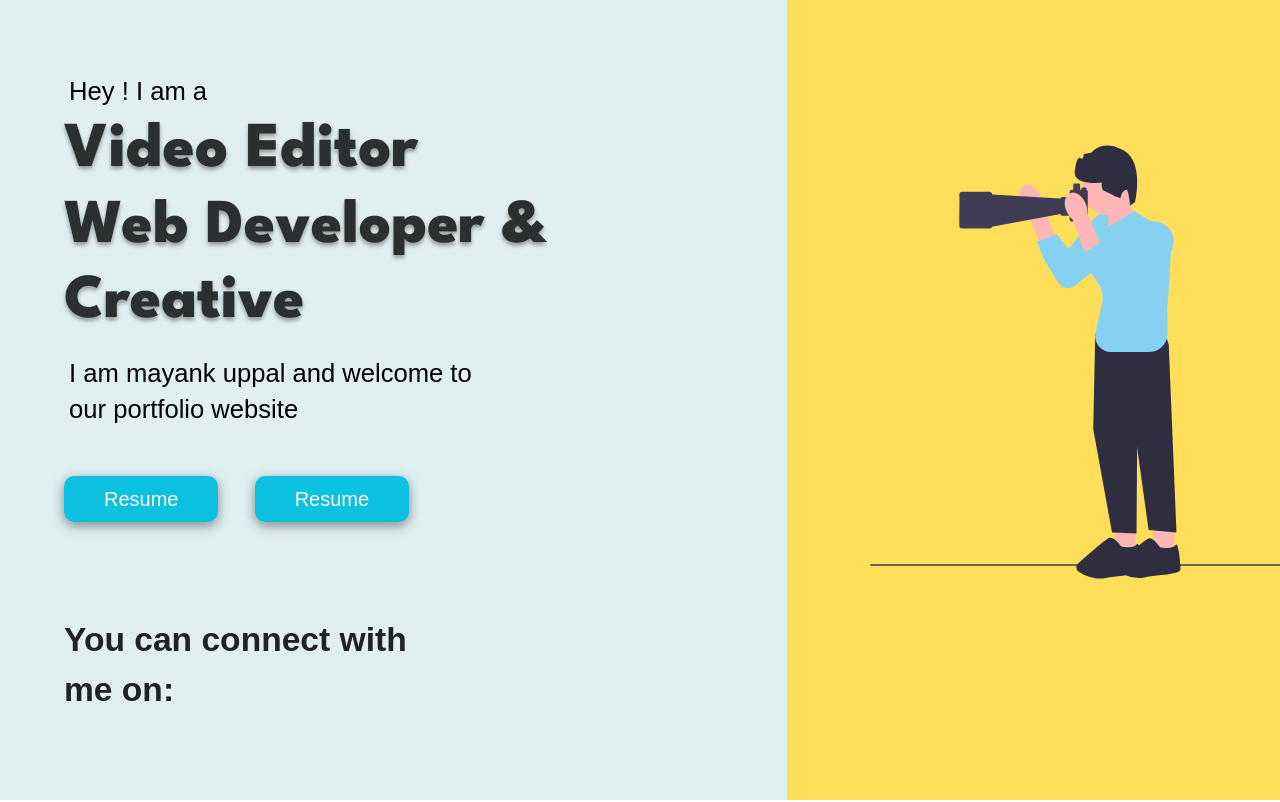
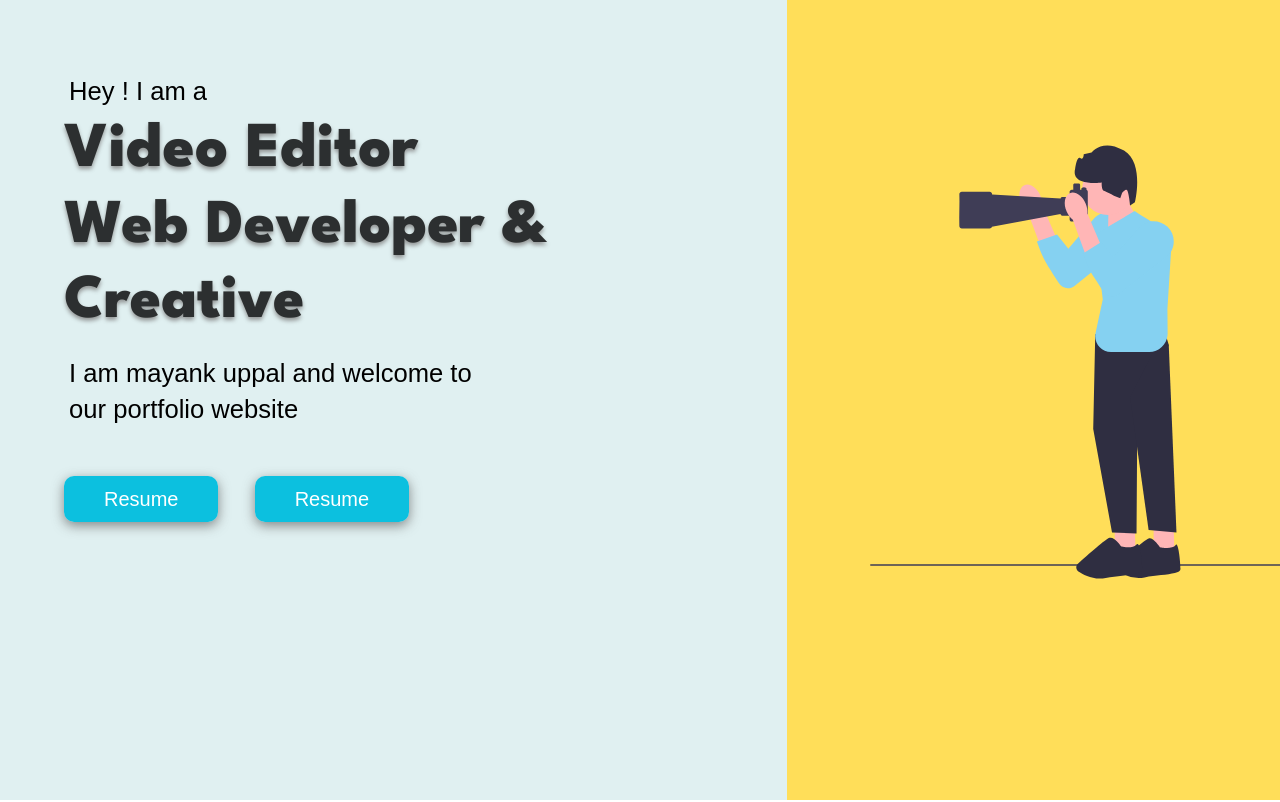
Before and after one commit to kshitijjj/Portfolio, a React (Create React App) app in the folder portfolio/: page / in a window 1280 px wide. Shown: the top 802 px of the page. Built offline with nearby package versions, Linux system fonts and the light colour scheme; a web font is replaced by a local one.

Commit message:
update home component

```diff
--- a/portfolio/src/Components/Home.jsx
+++ b/portfolio/src/Components/Home.jsx
@@ -26,7 +26,6 @@ function Home(props){
             </div>
 
             <div className='social'>
-                You can connect with me on:
                 <div className='icons'>
                    <a  href="">< img className='icon_btn' src="" alt=""   /></a>
                    <a  href="https://www.linkedin.com/in/mayank-uppal-3591a5229"><img className='icon_btn' src="" alt="" /></a>
```
